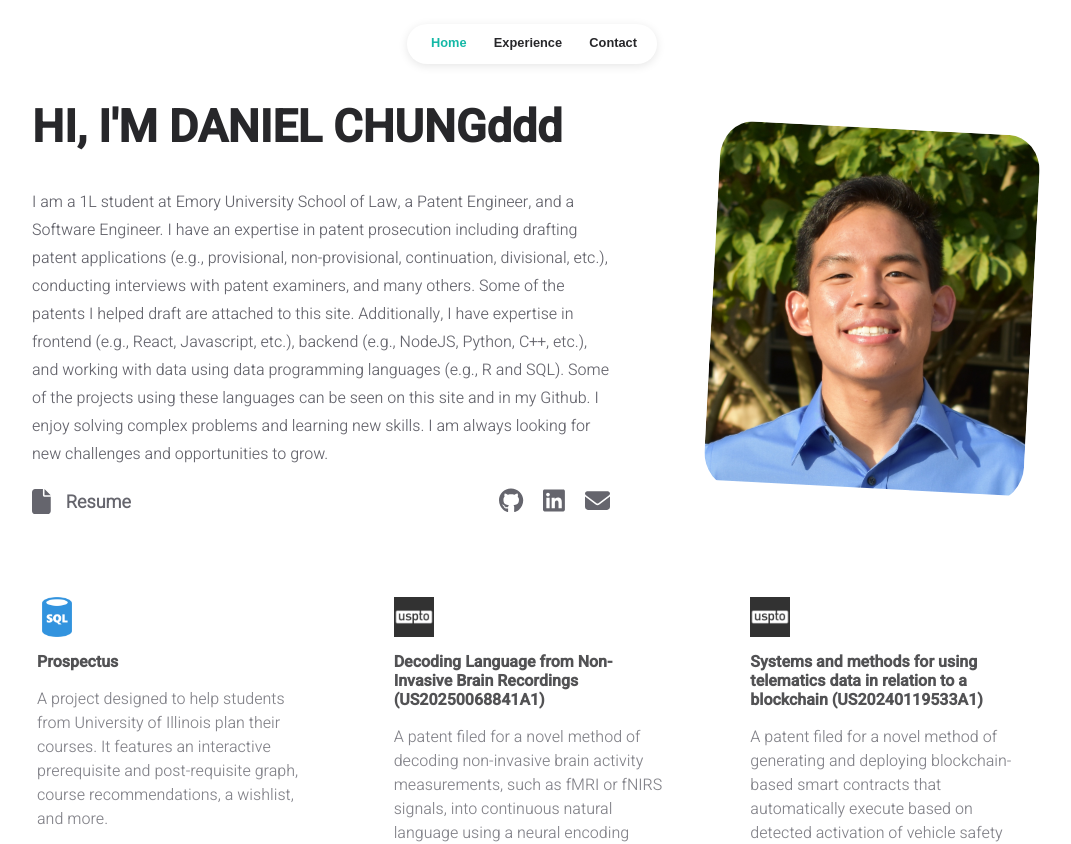
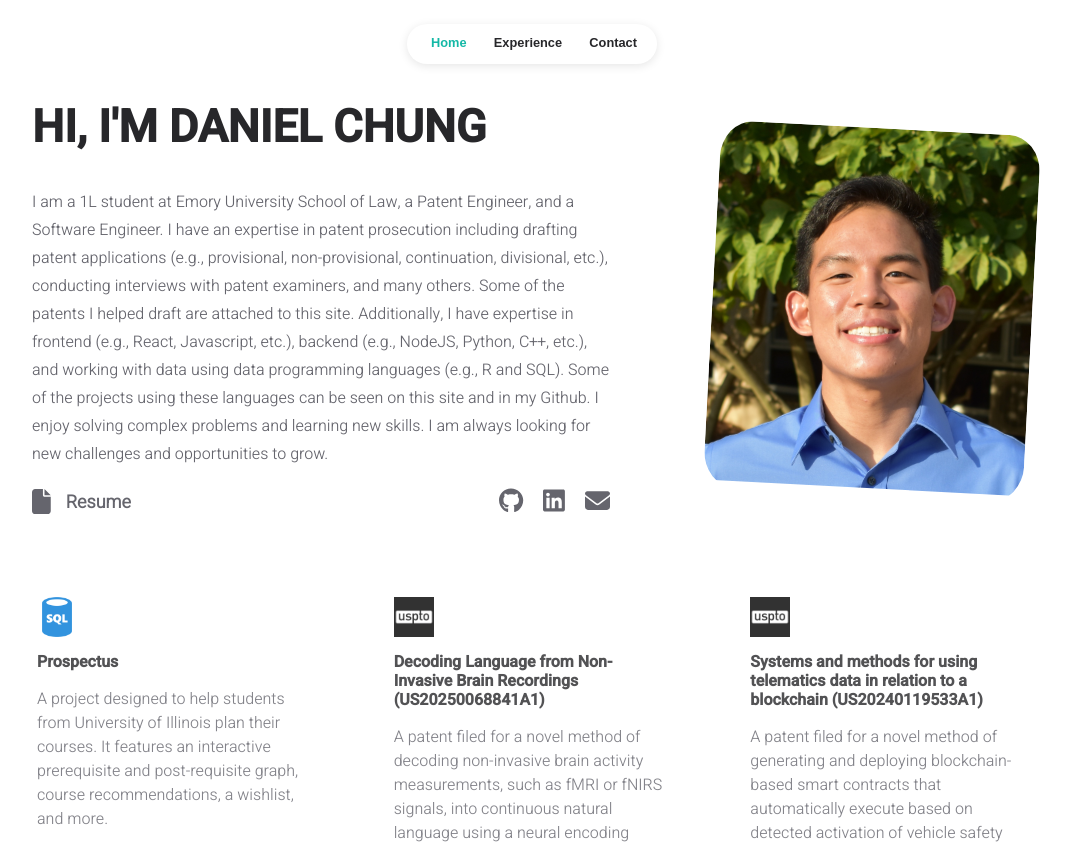
Before and after one commit to dchung1940/dchung1940.github.io, a React (Create React App) app: page / in a window 1280 px wide. Shown: the top 844 px of the page, without its empty margins (108-1179 px from the left). Built offline with nearby package versions, Linux system fonts and the light colour scheme.

Commit message:
final change

```diff
--- a/src/data/user.js
+++ b/src/data/user.js
@@ -15,7 +15,7 @@ const INFO = {
 	},
 
 	homepage: {
-		title: "HI, I'M DANIEL CHUNGddd",
+		title: "HI, I'M DANIEL CHUNG",
 		description:
 			"I am a 1L student at Emory University School of Law, a Patent Engineer, and a Software Engineer. I have an expertise in patent prosecution including drafting patent applications (e.g., provisional, non-provisional, continuation, divisional, etc.), conducting interviews with patent examiners, and many others. Some of the patents I helped draft are attached to this site. Additionally, I have expertise in frontend (e.g., React, Javascript, etc.), backend (e.g., NodeJS, Python, C++, etc.), and working with data using data programming languages (e.g., R and SQL). Some of the projects using these languages can be seen on this site and in my Github. I enjoy solving complex problems and learning new skills. I am always looking for new challenges and opportunities to grow.",
 	},
```
